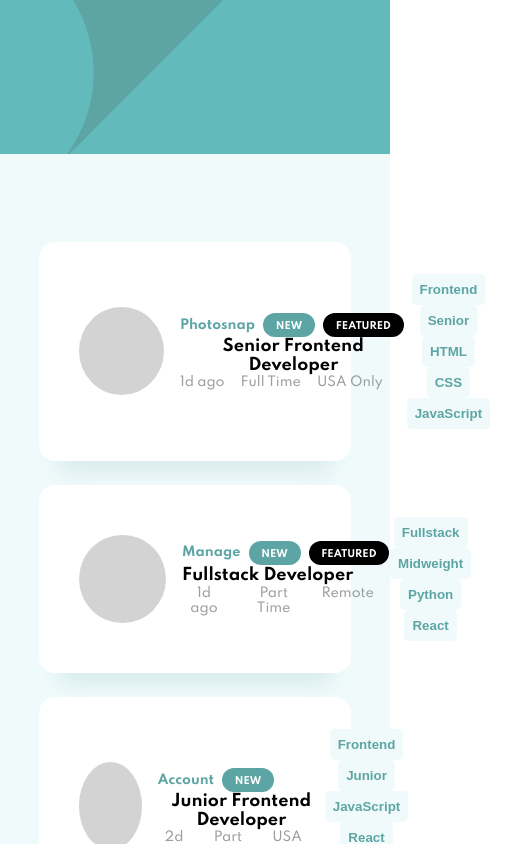
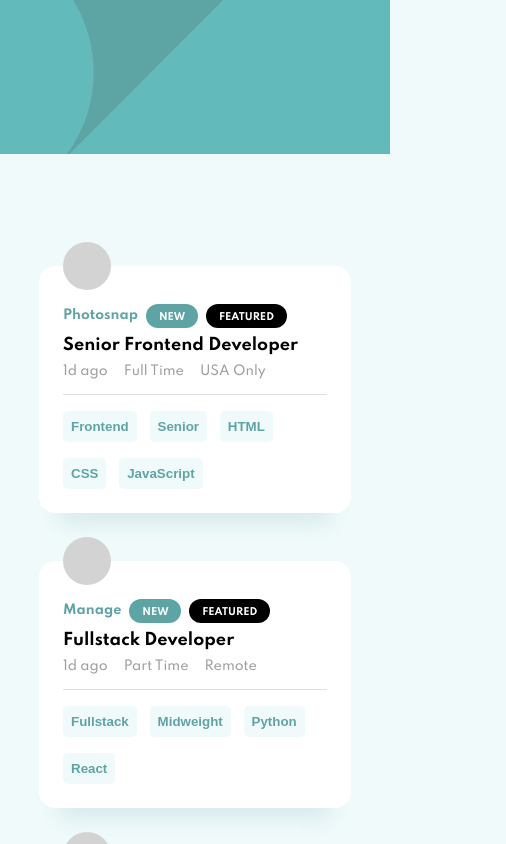
Before and after one commit to kofinartey/static-job-listings, a React (Create React App) app: page / in a window 390 px wide. Shown: the top 844 px of the page, 506 px wide, since content can reach past the window. Built offline with nearby package versions, Linux system fonts and the light colour scheme.

Commit message:
added media queries

```diff
--- a/src/FilterBar.js
+++ b/src/FilterBar.js
@@ -3,13 +3,14 @@ import close from "./images/icon-remove.svg";
 import styles from "./styles/FilterBarStyles";
 import { withStyles } from "@material-ui/styles";
 
-function FilterBar({ classes, filters, removeFilter }) {
+function FilterBar({ classes, filters, removeFilter, clearFilters }) {
   function handleRemove(e) {
     let filterToRemove = e.target.parentElement.dataset.filter;
     removeFilter(filterToRemove);
   }
   return (
     <div className={classes.FilterBar}>
+      <div className={classes.filter__wrapper}>
         {filters.map((filter) => (
           <div className={classes.filterTab} key={filter} data-filter={filter}>
             <p className={classes.filter}>{filter}</p>
@@ -19,6 +20,15 @@ function FilterBar({ classes, filters, removeFilter }) {
           </div>
         ))}
       </div>
+      <p
+        className={classes.clear}
+        onClick={() => {
+          clearFilters();
+        }}
+      >
+        Clear
+      </p>
+    </div>
   );
 }
 
--- a/src/Job.js
+++ b/src/Job.js
@@ -1,11 +1,16 @@
-import React from "react";
+import React, { useState } from "react";
 // import logos from "./images/Logos.js";
+import { Divider } from "@material-ui/core";
 import styles from "./styles/JobStyles.js";
 import { withStyles } from "@material-ui/styles";
 
 function Job(props) {
   const { data, classes, skills, addFilter } = props;
-
+  const [pageWidth, setPageWidth] = useState(window.innerWidth);
+  window.addEventListener("resize", () => {
+    let width = window.innerWidth;
+    setPageWidth(width);
+  });
   function handleFilter(e) {
     let selectedSkill = e.target.dataset.skillName;
     addFilter(selectedSkill);
@@ -43,6 +48,7 @@ function Job(props) {
         </div>
       </div>
 
+      {pageWidth < 1024 && <Divider className={classes.divider} />}
       {/* languages and tools */}
       <div className={classes.skills}>
         {skills.map((skill) => (
--- a/src/JobList.js
+++ b/src/JobList.js
@@ -14,12 +14,14 @@ function JobList({ classes, jobData }) {
       setJobFilters([...jobFilters, newFilter]);
     }
   }
-
   const removeFilter = (filterToRemove) => {
     let newFilterList = jobFilters.filter(
       (filter) => filter !== filterToRemove
     );
     setJobFilters(newFilterList);
+  };
+  const clearFilters = () => {
+    setJobFilters([]);
   };
 
   function renderJob(data) {
@@ -65,7 +67,11 @@ function JobList({ classes, jobData }) {
     <div className={classes.JobList}>
       {/* render filter bar if filters have been selected */}
       {jobFilters.length > 0 && (
-        <FilterBar filters={jobFilters} removeFilter={removeFilter} />
+        <FilterBar
+          filters={jobFilters}
+          removeFilter={removeFilter}
+          clearFilters={clearFilters}
+        />
       )}
       {displayJob()}
     </div>
--- a/src/index.css
+++ b/src/index.css
@@ -8,6 +8,7 @@ body {
   font-family: "Spartan", sans-serif;
   font-weight: 700;
   min-width: 375px;
+  background-color: #f0fafb;
 }
 
 code {
--- a/src/styles/FilterBarStyles.js
+++ b/src/styles/FilterBarStyles.js
@@ -1,17 +1,24 @@
 const styles = {
   FilterBar: {
+    width: "100%",
     backgroundColor: "white",
     borderRadius: ".5rem",
     display: "flex",
+    justifyContent: "space-between",
+    alignItems: "center",
     padding: "1rem 2rem",
     position: "absolute",
     top: "-6rem",
+  },
+  filter__wrapper: {
+    display: "flex",
   },
   filterTab: {
     marginRight: "1rem",
     display: "flex",
   },
   filter: {
+    fontSize: ".8rem",
     backgroundColor: "#F0FAFB",
     padding: ".5rem",
     borderRadius: ".2rem 0 0 .2rem ",
@@ -27,6 +34,15 @@ const styles = {
       backgroundColor: "#303E3F",
     },
   },
+
+  clear: {
+    fontSize: ".8rem",
+    color: "#5DA5A4",
+
+    "&:hover": {
+      textDecoration: "underline",
+    },
+  },
 };
 
 export default styles;
--- a/src/styles/JobListingAppStyles.js
+++ b/src/styles/JobListingAppStyles.js
@@ -2,7 +2,6 @@ import bgMobile from "../images/bg-header-mobile.svg";
 import bgDesktop from "../images/bg-header-desktop.svg";
 const styles = {
   JobListingApp: {
-    backgroundColor: "#F0FAFB",
     display: "flex",
     flexDirection: "column",
     alignItems: "center",
--- a/src/styles/JobStyles.js
+++ b/src/styles/JobStyles.js
@@ -2,22 +2,24 @@ const styles = {
   Job: {
     height: "100%",
     backgroundColor: "white",
-    padding: "2rem 2.5rem",
-    margin: "1.5rem 0",
+    padding: "2rem 1.5rem",
+    paddingBottom: ".5rem",
+    margin: "3rem 0",
     borderRadius: "1rem",
-    display: "flex",
-    justifyContent: "space-between",
-    alignItems: "center",
     boxShadow: "0px 31px 20px -20px #D7EBEC",
+    position: "relative",
   },
+
   company__details: {
     display: "flex",
   },
   Job__logo: {
-    width: "5.5rem",
-    height: "5.5rem",
+    width: "3rem",
+    height: "3rem",
     borderRadius: "50%",
     backgroundColor: "lightgrey",
+    position: "absolute",
+    top: "-1.5rem",
   },
   Job__details: {
     height: "5.5rem",
@@ -25,7 +27,6 @@ const styles = {
     flexDirection: "column",
     justifyContent: "space-between",
     alignItems: "flex-start",
-    marginLeft: "1rem",
     padding: ".4rem 0",
   },
   position: {
@@ -63,8 +64,17 @@ const styles = {
       marginRight: "1rem",
     },
   },
+
+  divider: {
+    width: "100%",
+    margin: " .5rem 0 1rem 0",
+  },
   skills: {
+    width: "100%",
+    textAlign: "left",
     // backgroundColor: "red",
+    // display: "flex",
+    // flexWrap: "wrap",
     "& button": {
       fontWeight: "600",
       color: "#5DA5A4",
@@ -72,7 +82,8 @@ const styles = {
       padding: ".5rem",
       border: "none",
       borderRadius: ".3rem",
-      marginRight: "1rem",
+      marginRight: ".8rem",
+      marginBottom: "1rem",
       cursor: "pointer",
       transition: "all .3s ease-in-out",
       "&:hover": {
@@ -81,6 +92,39 @@ const styles = {
       },
     },
   },
+
+  "@media(min-width: 64rem)": {
+    Job: {
+      padding: "2rem 2.5rem",
+      margin: "1.5rem 0",
+      display: "flex",
+      alignItems: "center",
+      justifyContent: "space-between",
+      // backgroundColor: "red",
+      // display: "flex",
+      // flexDirection: "column",
+      // justifyContent: "space-between",
+      // alignItems: "flex-start",
+    },
+    Job__details: {
+      width: "auto",
+      marginLeft: "1rem",
+      display: "flex",
+    },
+    Job__logo: {
+      width: "5.5rem",
+      height: "5.5rem",
+      position: "relative",
+      top: "0",
+    },
+    skills: {
+      width: "auto",
+      // backgroundColor: "red",
+      display: "flex",
+      flexWrap: "wrap",
+      justifyContent: "flex-end",
+    },
+  },
 };
 
 export default styles;
```
Lines whose indentation alone changed are shown as unchanged.
